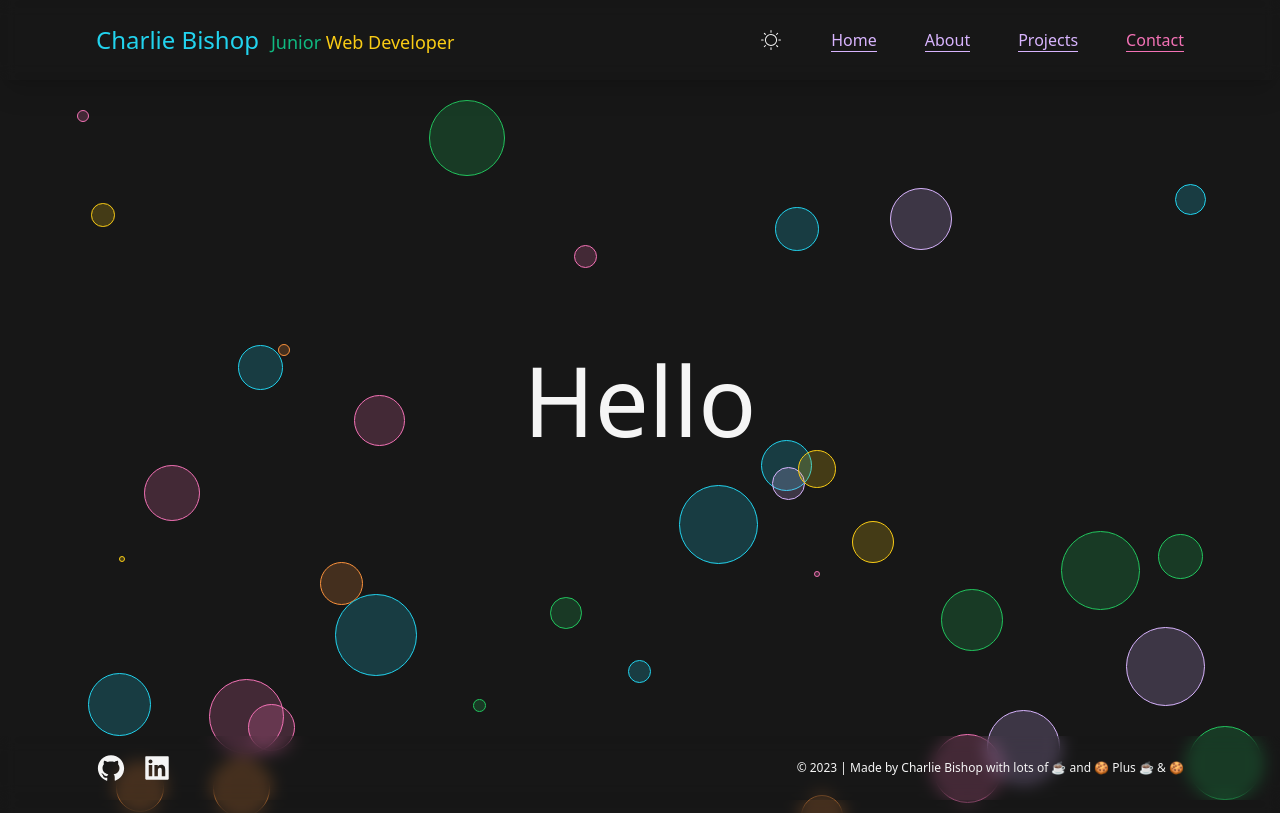
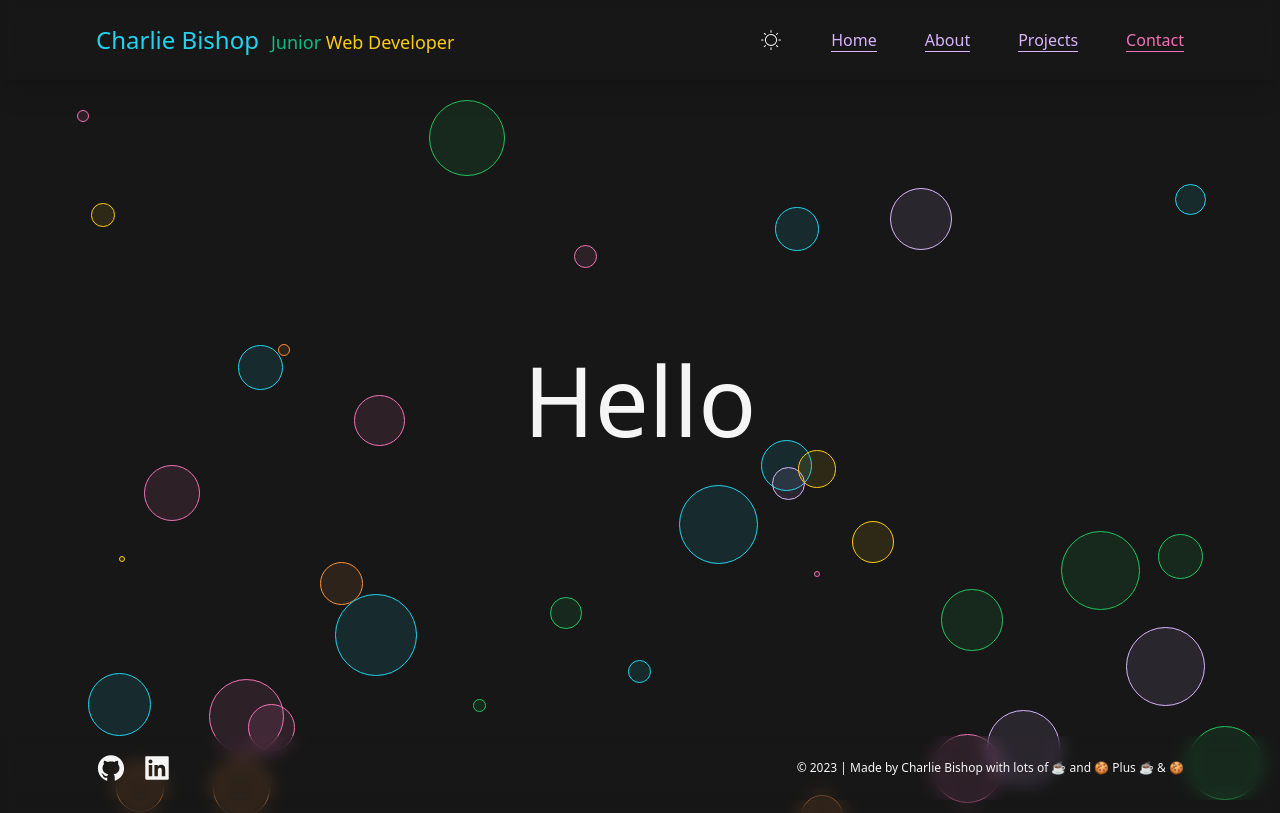
Before and after one commit to charlieBdev/portfolio, a Next.js app: page / in a window 1280 px wide. Shown: the top 813 px of the page. Built offline with nearby package versions, Linux system fonts and the light colour scheme.

Commit message:
Update Bubbles.jsx

```diff
--- a/src/app/Components/Bubbles.jsx
+++ b/src/app/Components/Bubbles.jsx
@@ -83,7 +83,7 @@ export const Bubbles = ({ setActiveLink }) => {
 								width: bubble.radius,
 								height: bubble.radius,
 								borderRadius: '50%',
-								backgroundColor: `rgba(${bubble.color}, ${0.2 - opacity})`,
+								backgroundColor: `rgba(${bubble.color}, ${0.1 - opacity})`,
 								border: `1px solid rgba(${bubble.color}, ${1 - opacity})`,
 								cursor: 'pointer',
 								zIndex: 0,
```
